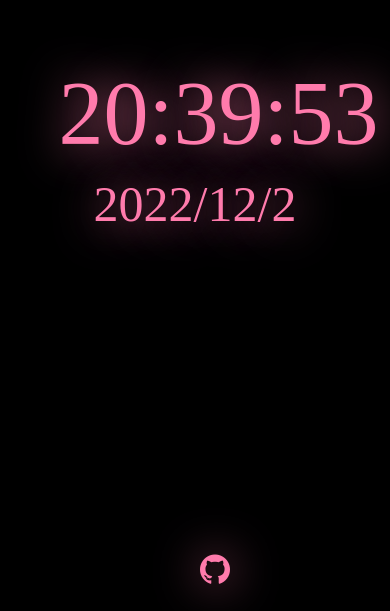
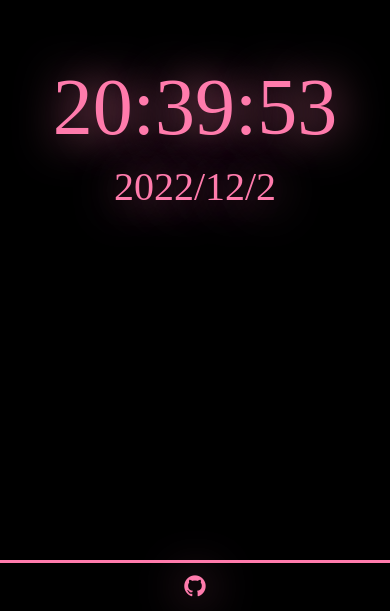
Before and after one commit to angeldollface/dolly-clock, a React (Create React App) app: page / in a window 390 px wide. Shown: the part 233-844 px from the top of the page. Built offline with nearby package versions, Linux system fonts and the light colour scheme; a web font is replaced by a local one.

Commit message:
Code cleanup and style changes.

```diff
--- a/src/FooterCog.tsx
+++ b/src/components/FooterCog.tsx
@@ -25,4 +25,6 @@ export class FooterCog extends React.Component {
         );
     }
 }
+
+// Exporting our component.
 export default FooterCog;
--- a/src/global.scss
+++ b/src/global.scss
@@ -3,6 +3,8 @@ DOLLY CLOCK by Alexander Abraham, a.k.a. "Angel Dollface".
 Licensed under the MIT license.
 */
 
+
+// Loading our fonts.
 @font-face{
     font-family: 'Ostrich';
     src: url('https://angeldollface.art/assets/fonts/ttf/Ostrich.ttf') format('truetype');
@@ -23,6 +25,7 @@ Licensed under the MIT license.
     src: url('https://angeldollface.art/assets/fonts/woff2/Ostrich.woff2') format('woff2');
 }
 
+// Defining UI variables.
 $bgColor: #000000;
 $fontColor: #FF7BAC;
 $glowColor: #FF7BAC;
@@ -31,82 +34,7 @@ $stdFont: 'Ostrich';
 $hoverColor: #DF0045;
 $glowHoverColor: #DF0045;
 
-html, body {
-    top: 0;
-    right: 0;
-    left: 0;
-    bottom: 0;
-    margin: 0px;
-    padding: 0px;
-    width: 100vw;
-    height: 100vh;
-    border: none;
-    box-sizing: border-box;
-    background-color: $bgColor;
-    overflow: hidden;
-    background-repeat: no-repeat;
-    background-size: cover;
-    background-position: center;
-}
-
-div.time {
-    margin: 0 auto;
-    margin-top:35vh !important;
-    margin-bottom: 0px !important;
-    border: none;
-    display: block;
-    background-color: transparent;
-    padding: 0px;
-    width: 70%;
-}
-
-p.time {
-    text-align: center;
-    font-family: $stdFont;
-    padding-bottom: 10px;
-    padding-right: 0px;
-    padding-left: 0px;
-    padding-top: 0px;
-    margin: 0px;
-    font-size: 90px;
-    color: $fontColor;
-    text-shadow: 1px 2px $glowradius $glowColor;
-}
-
-p.date {
-    text-align: center;
-    font-family: $stdFont;
-    padding-bottom: 0px;
-    padding-right: 0px;
-    padding-left: 0px;
-    padding-top: 0px;
-    margin: 0px;
-    font-size: 50px;
-    color: $fontColor;
-    text-shadow: 1px 2px $glowradius $glowColor;
-}
-
-div.footer {
-    position: fixed;
-    width: 100vw;
-    bottom: 0;
-    right: 0;
-    left: 0;
-    margin: 0;
-    padding: 20px;
-    text-align: center;
-}
-
-a.footer {
-    color: $fontColor;
-    text-shadow: 1px 2px $glowradius $glowColor;
-    font-size: 35px;
-    padding: 0px;
-    margin: 0px;
-    transition-duration: 0.6s;
-}
-
-a.footer:hover {
-    color: $hoverColor;
-    text-shadow: 1px 2px $glowradius $glowHoverColor;
-}
+// Importing our SASS files
+// for different screen sizes.
+@import './sass/desktop.scss';
+@import './sass/responsive.scss';
--- a/src/index.tsx
+++ b/src/index.tsx
@@ -5,7 +5,7 @@ Licensed under the MIT license.
 
 // Main component is imported
 // and loaded.
-import App from './App';
+import App from './components/App';
 
 // Standard React stuff.
 import React from 'react';
--- /dev/null
+++ b/src/sass/desktop.scss
@@ -0,0 +1,94 @@
+/*
+DOLLY CLOCK by Alexander Abraham, a.k.a. "Angel Dollface".
+Licensed under the MIT license.
+*/
+
+/*
+This file handles styles on large screens.
+*/
+
+html, body {
+    top: 0;
+    right: 0;
+    left: 0;
+    bottom: 0;
+    margin: 0px;
+    padding: 0px;
+    width: 100vw;
+    height: 100vh;
+    border: none;
+    box-sizing: border-box;
+    background-color: $bgColor;
+    overflow: hidden;
+    background-repeat: no-repeat;
+    background-size: cover;
+    background-position: center;
+}
+
+div.time {
+    margin: 0 auto;
+    margin-top:35vh !important;
+    margin-bottom: 0px !important;
+    border: none;
+    display: block;
+    background-color: transparent;
+    padding: 0px;
+    width: 70%;
+}
+
+p.time {
+    text-align: center;
+    font-family: $stdFont;
+    padding-bottom: 10px;
+    padding-right: 0px;
+    padding-left: 0px;
+    padding-top: 0px;
+    margin: 0px;
+    font-size: 90px;
+    color: $fontColor;
+    text-shadow: 1px 2px $glowradius $glowColor;
+}
+
+p.date {
+    text-align: center;
+    font-family: $stdFont;
+    padding-bottom: 0px;
+    padding-right: 0px;
+    padding-left: 0px;
+    padding-top: 0px;
+    margin: 0px;
+    font-size: 50px;
+    color: $fontColor;
+    text-shadow: 1px 2px $glowradius $glowColor;
+}
+
+div.footer {
+    position: fixed;
+    border-top: 3px solid $fontColor;
+    border-bottom: none;
+    border-right: none;
+    border-left: none;
+    bottom: 0;
+    right: 0;
+    left: 0;
+    margin: 0;
+    padding-bottom: 20px;
+    padding-right: 0px;
+    padding-left: 0px;
+    padding-top: 20px;
+    text-align: center;
+}
+
+a.footer {
+    color: $fontColor;
+    text-shadow: 1px 2px $glowradius $glowColor;
+    font-size: 35px;
+    padding: 0px;
+    margin: 0px;
+    transition-duration: 0.6s;
+}
+
+a.footer:hover {
+    color: $hoverColor;
+    text-shadow: 1px 2px $glowradius $glowHoverColor;
+}
--- /dev/null
+++ b/src/sass/responsive.scss
@@ -0,0 +1,27 @@
+/*
+DOLLY CLOCK by Alexander Abraham, a.k.a. "Angel Dollface".
+Licensed under the MIT license.
+*/
+
+/*
+This file handles styles on responsive screens.
+*/
+
+@media screen and (max-width: 800px) {
+    div.time {
+        width: 80%;
+    }
+    p.time {
+        font-size: 80px;
+    }
+    p.date {
+        font-size: 40px;
+    }
+    div.footer {
+        padding-bottom: 10px;
+        padding-top: 10px;
+    }
+    a.footer {
+        font-size: 25px;
+    }
+}
```
Also changed, not shown: src/components/ClockCog.tsx (renamed from src/ClockCog.tsx, +19 -1 lines), src/components/App.tsx (renamed from src/App.tsx).
